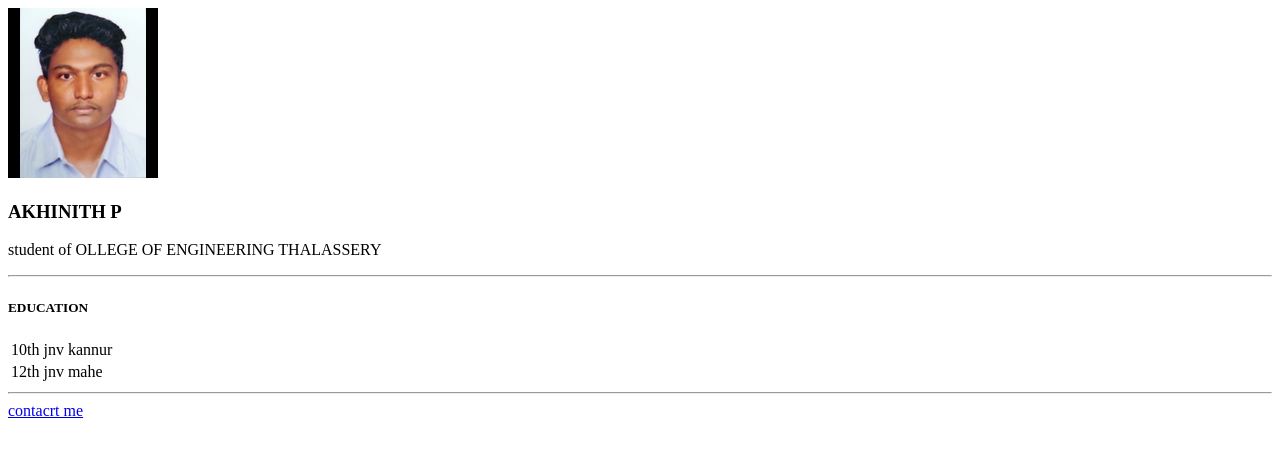
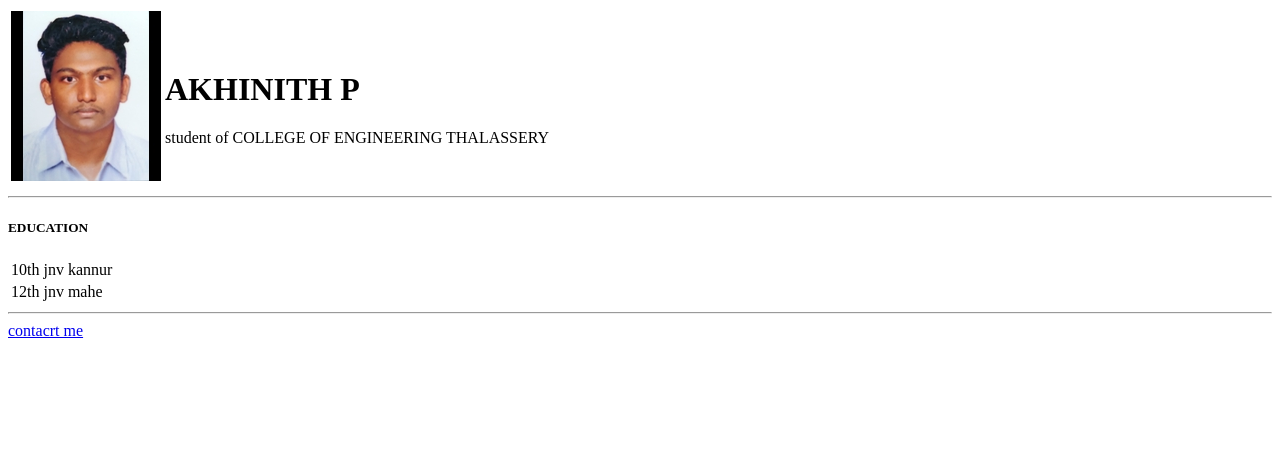
Before and after one commit to akhinith/cv, a plain HTML site: page index.html in a window 1280 px wide. Drawn offline with Linux system fonts and the light colour scheme.

Commit message:
Add files via upload

```diff
--- a/index.html
+++ b/index.html
@@ -1,12 +1,17 @@
 <!DOCTYPE html>
+<head>
     <meta charset="UTF-8">
-    <title>cv</title>
+    <title>akhinith</title>
 </head>
 <body>
-    <img src="/im/akh.jpg" alt="akhiniths profile picture">
-    <h3>AKHINITH P</h3>
-    <p>student of OLLEGE OF ENGINEERING THALASSERY</p>
-    <Hr></Hr>
+    <table>
+        <tr>
+            <td> <img src="im/akh.jpg" alt=" akhinith's image"></td>
+            <td> <h1>AKHINITH P</h1>
+                student of COLLEGE OF ENGINEERING THALASSERY </td>
+        </tr>
+    </table>
+    <hr>
     <H5>EDUCATION</H5>
     <table>
         <tr>
@@ -17,6 +22,8 @@
         </tr>
     </table>
     <hr>
+
     <a href="mailto:akhinithp11@gmail.com">contacrt me</a>
+
 </body>
 </html>
```
